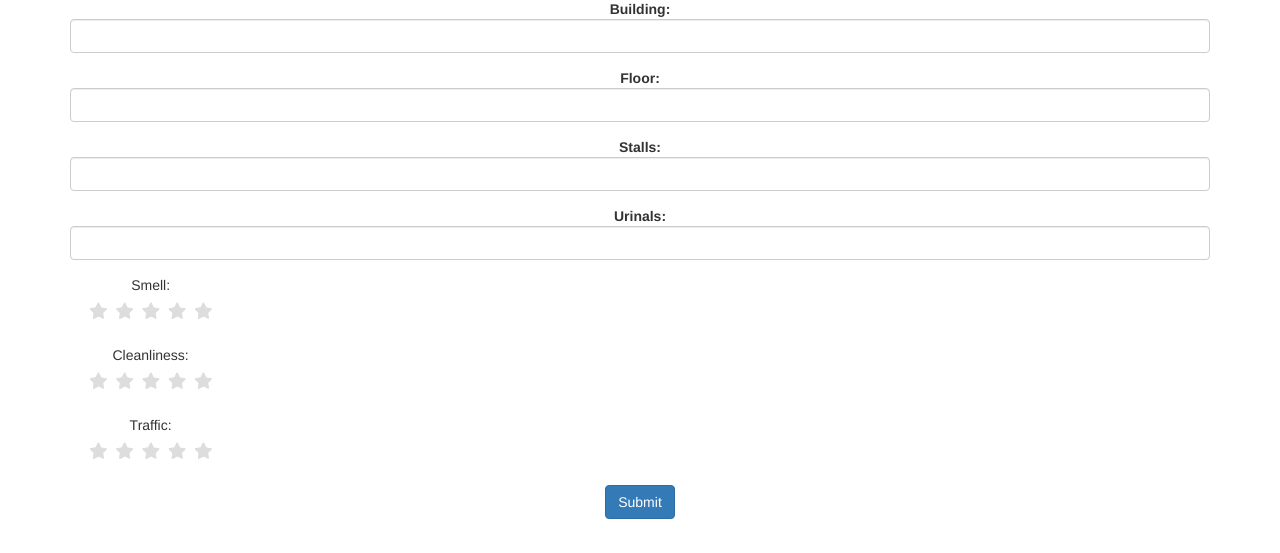
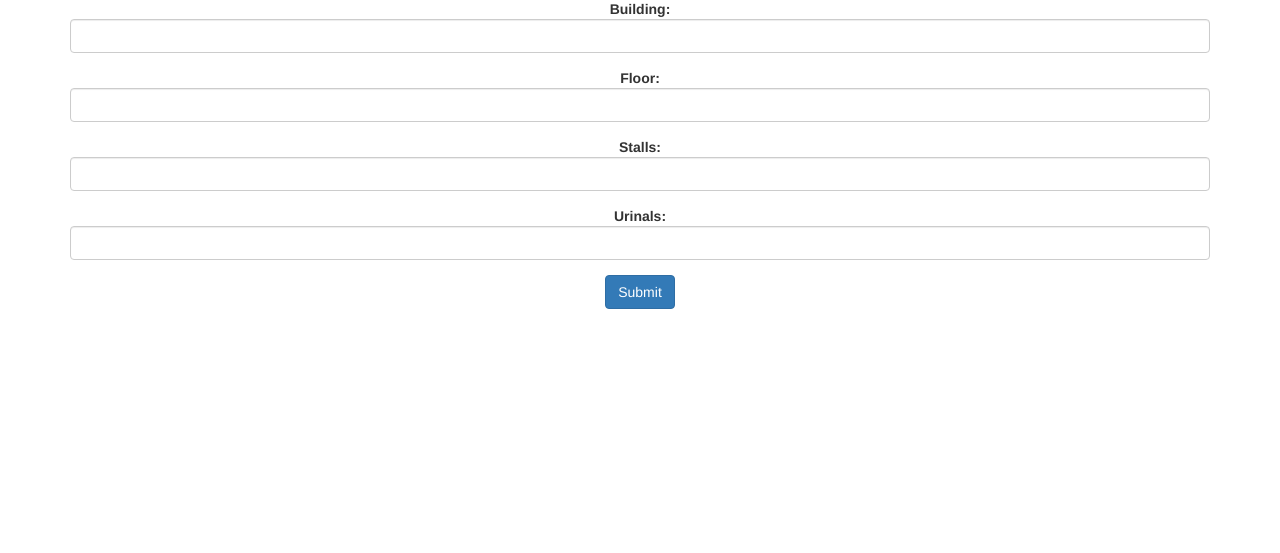
Before and after one commit to burtbot25/BCIT_2018_Hackathon-BCIT_Bathroom_Buddy, a PHP site: page /addWashrooms.php in a window 1280 px wide. Shown: the part 528-1081 px from the top of the page. After the commit the page ends 837 px from the top, so only its background shows below. Run offline with PHP 8.4, Linux system fonts and the light colour scheme; some libraries are stand-ins or nearby versions.

Commit message:
Fixed alignment

```diff
--- a/addWashrooms.php
+++ b/addWashrooms.php
@@ -39,6 +39,7 @@
         <?php
 
         ?>
+           <!--
             <div class="col-xs-12 form-group text-center">
             <fieldset class="rating text-center">
               <div class="col-xs-12 text-center">Smell: </div>
@@ -87,7 +88,7 @@
     <input type="radio" id="trafficstarhalf" name="trafficrating" value="0.5" /><label class="half" for="trafficstarhalf" title="Sucks big time - 0.5 stars"></label>
             </fieldset>
             </div>
-
+                                -->
                                 <input type="submit" class="btn btn-primary" name="#" id="#" value="Submit"/>
                             </form>
 
--- a/style/style.css
+++ b/style/style.css
@@ -11,15 +11,16 @@ h1 { font-size: 1.5em; margin: 10px; }
 
 .rating {
   border: none;
-  float: left;
+ display: relative;
+    left: 0px;
+    clear: left;
+    margin: auto;
 }
-
-
 
 .rating > input { display: none; }
 .rating > label:before {
-  margin: 5px;
-  font-size: 1.25em;
+  margin: 25px;
+  font-size: 1.5em;
   font-family: FontAwesome;
   display: inline-block;
   content: "\f005";
@@ -33,6 +34,12 @@ h1 { font-size: 1.5em; margin: 10px; }
 .rating > label {
   color: #ddd;
  float: right;
+    clear: left;
+    margin: auto;
+}
+
+.centering {
+    display:inline-block;
 }
 
 /***** CSS Magic to Highlight Stars on Hover *****/
```
